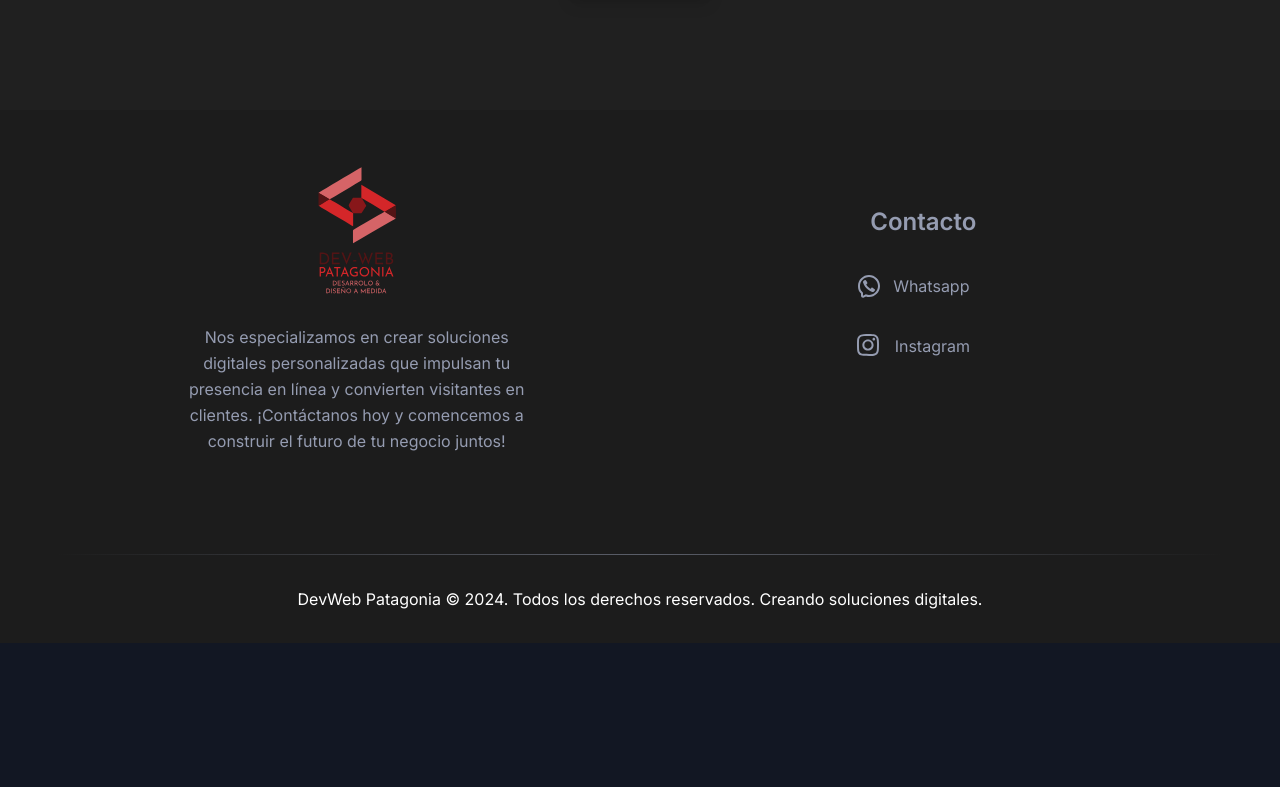
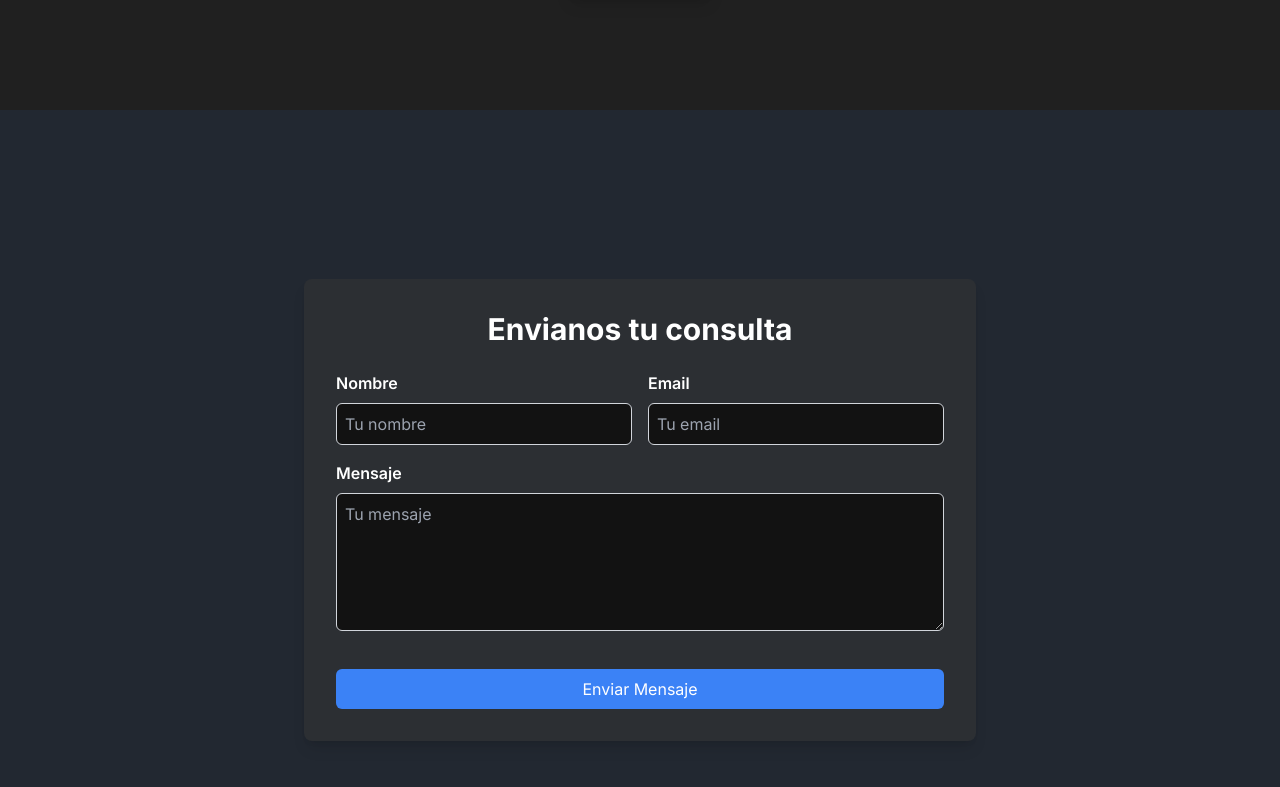
Before and after one commit to kevkarlion/DevWeb-Patagonia, a Next.js app: page / in a window 1280 px wide. Shown: the part 6093-6880 px from the top of the page. Before the commit the page ends 6736 px from the top, so only its background shows below. Built offline with nearby package versions, Linux system fonts and the light colour scheme.

Commit message:
nodemailer working perfect

```diff
--- a/package.json
+++ b/package.json
@@ -24,6 +24,7 @@
     "lottie-web": "^5.12.2",
     "next": "^14.1.0",
     "next-themes": "^0.2.1",
+    "nodemailer": "^6.9.15",
     "react": "^18.2.0",
     "react-dom": "^18.2.0",
     "react-icons": "^5.3.0",
@@ -33,6 +34,7 @@
   },
   "devDependencies": {
     "@types/node": "^20.8.9",
+    "@types/nodemailer": "^6.4.16",
     "@types/react": "^18.2.33",
     "autoprefixer": "^10.4.17",
     "postcss": "^8.4.35",
--- /dev/null
+++ b/src/app/api/sendEmail/route.ts
@@ -0,0 +1,30 @@
+import nodemailer from 'nodemailer';
+import { NextRequest, NextResponse } from 'next/server';
+
+
+export async function POST(req: NextRequest) {
+  const { name, email, message } = await req.json();
+
+  const transporter = nodemailer.createTransport({
+    service: 'gmail', // Usa el servicio que prefieras
+    auth: {
+      user: process.env.EMAIL_USER,
+      pass: process.env.EMAIL_PASSWORD,
+    },
+  });
+
+  try {
+    // Enviar el correo
+    await transporter.sendMail({
+      from: email, // Remitente
+      to: process.env.EMAIL_USER, // Destinatario
+      subject: `Nuevo mensaje de ${name}`,
+      text: message,
+    });
+
+    return new Response(JSON.stringify({ success: true }), { status: 200 });
+  } catch (error) {
+    console.error(error);
+    return new Response(JSON.stringify({ success: false }), { status: 500 });
+  }
+}
--- a/src/app/layout.tsx
+++ b/src/app/layout.tsx
@@ -6,6 +6,7 @@ import ScrollToTop from "@/components/ScrollToTop";
 import { Inter } from "next/font/google";
 import { Wtsapp } from '@/components/Wtsapp'
 import { SidebarRedes } from "@/components/Sidebar";
+import { ContactForm } from "@/components/Form";
 import "node_modules/react-modal-video/css/modal-video.css";
 import "../styles/index.css";
 
@@ -32,6 +33,7 @@ export default function RootLayout({
           <SidebarRedes />
           <Wtsapp />
           {children}
+          <ContactForm />
           <Footer />
           <ScrollToTop />
         </Providers>
--- a/src/components/Cta/Cta.tsx
+++ b/src/components/Cta/Cta.tsx
@@ -7,6 +7,7 @@ export const ContactCTA = ({buttonText, href}: { buttonText:string, href:string}
       <a
         href={href}
         target="_blank"
+
         rel="noopener noreferrer"
         className="inline-block bg-[#d42629] text-white font-semibold py-3 px-6 rounded-lg shadow-lg transition duration-300 ease-in-out hover:bg-red-700"
       >
--- /dev/null
+++ b/src/components/Form/Form.tsx
@@ -0,0 +1,136 @@
+import React, { useState } from "react";
+
+export const ContactForm = () => {
+  const [formData, setFormData] = useState({
+    name: "",
+    email: "",
+    message: "",
+  });
+
+  const [isSubmitting, setIsSubmitting] = useState(false); // Para manejar el estado de envío
+  const [successMessage, setSuccessMessage] = useState(""); // Para mostrar mensajes de éxito
+  const [errorMessage, setErrorMessage] = useState(""); // Para mostrar mensajes de error
+
+  // Especificamos el tipo del evento
+  const handleChange = (
+    e: React.ChangeEvent<HTMLInputElement | HTMLTextAreaElement>,
+  ) => {
+    const { name, value } = e.target;
+    setFormData({
+      ...formData,
+      [name]: value,
+    });
+  };
+
+  const handleSubmit = async (e: React.FormEvent<HTMLFormElement>) => {
+    e.preventDefault(); // Evita la recarga de la página
+    setIsSubmitting(true); // Muestra estado de carga
+
+    try {
+      const response = await fetch('/api/sendEmail', {
+        method: "POST",
+        headers: {
+          "Content-Type": "application/json",
+        },
+        body: JSON.stringify(formData), // Enviamos los datos del formulario como JSON
+      });
+      console.log(response.ok)
+      if (response.ok) {
+        setSuccessMessage("Mensaje enviado correctamente."); // Mensaje de éxito
+        setFormData({ name: "", email: "", message: "" }); // Resetea el formulario
+      } else {
+        throw new Error("Error enviando el mensaje");
+      }
+    } catch (error) {
+      setErrorMessage("Ocurrió un error al enviar el formulario."); // Mensaje de error
+    } finally {
+      setIsSubmitting(false); // Desactiva el estado de carga
+    }
+  };
+
+  return (
+    <div className="flex min-h-screen items-center justify-center bg-gray-100 p-4 dark:bg-dark">
+      <div className="w-full max-w-2xl rounded-lg bg-white p-8 shadow-lg dark:bg-darkTerciary">
+        <h2 className="mb-6 text-center text-3xl font-bold text-gray-800 dark:text-white">
+          Envianos tu consulta
+        </h2>
+
+        {/* Mostrar mensaje de éxito o error */}
+        {successMessage && (
+          <p className="mb-4 text-center text-green-500">{successMessage}</p>
+        )}
+        {errorMessage && (
+          <p className="mb-4 text-center text-red-500">{errorMessage}</p>
+        )}
+
+        <form onSubmit={handleSubmit} className="space-y-4">
+          <div className="grid grid-cols-1 gap-4 md:grid-cols-2">
+            <div>
+              <label
+                htmlFor="name"
+                className="block font-semibold text-gray-700 dark:text-white"
+              >
+                Nombre
+              </label>
+              <input
+                type="text"
+                id="name"
+                name="name"
+                value={formData.name}
+                onChange={handleChange}
+                className="mt-2 w-full rounded-md border border-gray-300 p-2 focus:outline-none focus:ring-2 focus:ring-blue-500"
+                placeholder="Tu nombre"
+                required
+              />
+            </div>
+            <div>
+              <label
+                htmlFor="email"
+                className="block font-semibold text-gray-700 dark:text-white"
+              >
+                Email
+              </label>
+              <input
+                type="email"
+                id="email"
+                name="email"
+                value={formData.email}
+                onChange={handleChange}
+                className="mt-2 w-full rounded-md border border-gray-300 p-2 focus:outline-none focus:ring-2 focus:ring-blue-500"
+                placeholder="Tu email"
+                required
+              />
+            </div>
+          </div>
+          <div>
+            <label
+              htmlFor="message"
+              className="block font-semibold text-gray-700 dark:text-white"
+            >
+              Mensaje
+            </label>
+            <textarea
+              id="message"
+              name="message"
+              value={formData.message}
+              onChange={handleChange}
+              className="mt-2 w-full rounded-md border border-gray-300 p-2 focus:outline-none focus:ring-2 focus:ring-blue-500"
+              rows={5}
+              placeholder="Tu mensaje"
+              required
+            ></textarea>
+          </div>
+          <div className="text-center">
+            <button
+              type="submit"
+              disabled={isSubmitting}
+              className={`mt-4 w-full rounded-md bg-blue-500 p-2 text-white focus:outline-none ${isSubmitting ? "cursor-not-allowed opacity-50" : "hover:bg-blue-600"}`}
+            >
+              {isSubmitting ? "Enviando..." : "Enviar Mensaje"}
+            </button>
+          </div>
+        </form>
+      </div>
+    </div>
+  );
+};
--- /dev/null
+++ b/src/components/Form/index.tsx
@@ -0,0 +1 @@
+export { ContactForm } from './Form'
```
Also changed, not shown: 2 other files (tests, documents, lock files or other folders).
